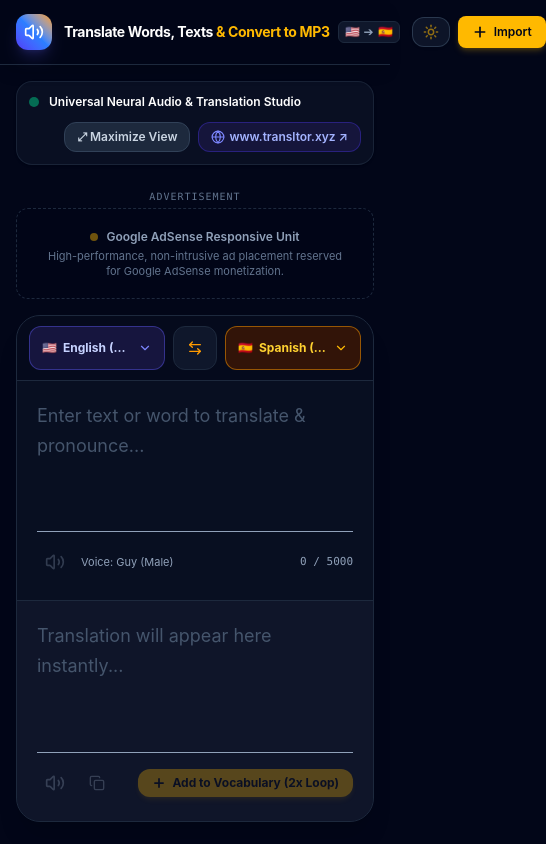
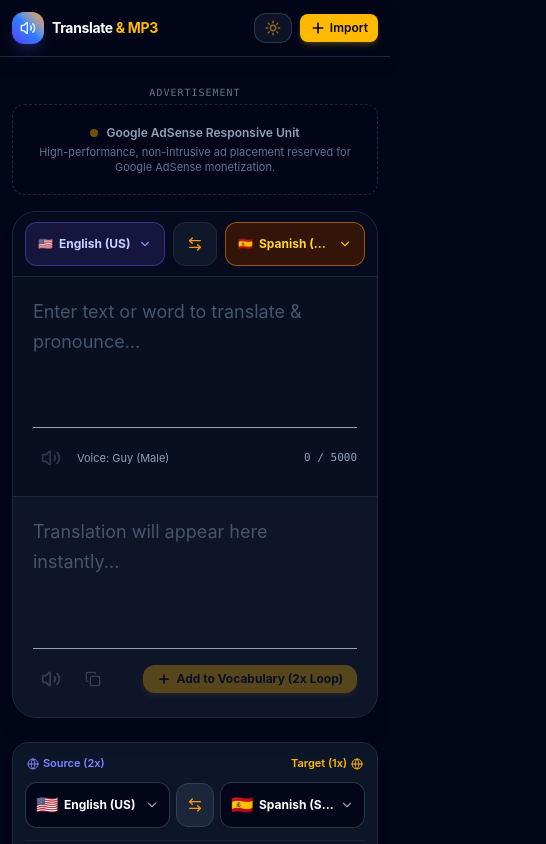
Before and after one commit to doaakohela/transltor-app, a React (Vite) app: page / in a window 390 px wide. Shown: the top 844 px of the page, 546 px wide, since content can reach past the window. Built offline with nearby package versions, Linux system fonts and the light colour scheme.

Commit message:
refactor: cleanup UI layout and navigation
Remove unused state and layout wrappers, and optimize Navbar sizing for better mobile responsiveness.

```diff
--- a/src/App.tsx
+++ b/src/App.tsx
@@ -22,7 +22,6 @@ import {
   Layers,
   Sparkles,
   AlertCircle,
-  Globe,
   FolderDown,
   Repeat,
 } from 'lucide-react';
@@ -199,7 +198,6 @@ export default function App() {
 
   // Modals and UI state
   const [isBulkImportOpen, setIsBulkImportOpen] = useState(false);
-  const [isExpanded, setIsExpanded] = useState(false);
 
   const isPlayingRef = useRef(isPlaying);
   isPlayingRef.current = isPlaying;
@@ -447,63 +445,8 @@ export default function App() {
         onToggleTheme={handleToggleTheme}
       />
 
-      {/* Main Content Area */}
-      <main
-        className={`flex-1 w-full mx-auto py-4 space-y-6 transition-all duration-300 ${
-          isExpanded ? 'max-w-[98%] px-3 sm:px-6' : 'max-w-6xl px-4 sm:px-6'
-        }`}
-      >
-        {/* Top Header Controls & Official App Badge (Replaces old partner banner) */}
-        <div
-          className={`flex flex-col sm:flex-row items-start sm:items-center justify-between gap-3 rounded-2xl p-3 sm:p-4 border transition-colors ${
-            theme === 'light'
-              ? 'bg-white border-slate-200 shadow-sm'
-              : 'bg-slate-900/60 border-slate-800/80 shadow-sm'
-          }`}
-        >
-          <div className="flex items-center gap-2.5">
-            <span className="w-2.5 h-2.5 rounded-full bg-emerald-500 animate-pulse"></span>
-            <div className={`text-xs sm:text-sm ${theme === 'light' ? 'text-slate-700' : 'text-slate-300'}`}>
-              <span className={`font-semibold ${theme === 'light' ? 'text-slate-900' : 'text-white'}`}>
-                Universal Neural Audio &amp; Translation Studio
-              </span>
-              <span className={`mx-2 hidden md:inline ${theme === 'light' ? 'text-slate-400' : 'text-slate-500'}`}>·</span>
-              <span className={`text-xs hidden md:inline ${theme === 'light' ? 'text-slate-600 font-medium' : 'text-slate-400'}`}>
-                {is2x1x ? '2x Word + 1x Translation' : '1x Word + 2x Translation'} Memorization
-              </span>
-            </div>
-          </div>
-
-          <div className="flex items-center gap-2 self-end sm:self-auto shrink-0">
-            {/* In-Place Maximize Window Toggle */}
-            <button
-              onClick={() => setIsExpanded(!isExpanded)}
-              className={`px-3 py-1.5 rounded-xl text-xs font-semibold whitespace-nowrap shrink-0 transition-all flex items-center gap-1.5 cursor-pointer border ${
-                theme === 'light'
-                  ? 'bg-slate-100 hover:bg-slate-200 text-slate-800 border-slate-300 shadow-xs'
-                  : 'bg-slate-800 hover:bg-slate-700 text-slate-300 hover:text-white border-slate-700'
-              }`}
-              title="Toggle in-place expanded workstation view"
-            >
-              <span>{isExpanded ? '⤡ Compact View' : '⤢ Maximize View'}</span>
-            </button>
-
-            <a
-              href="https://www.transltor.xyz"
-              target="_blank"
-              rel="noopener noreferrer"
-              className={`px-3 py-1.5 rounded-xl text-xs font-semibold whitespace-nowrap shrink-0 transition-all flex items-center gap-1 cursor-pointer border ${
-                theme === 'light'
-                  ? 'bg-indigo-50 hover:bg-indigo-100 text-indigo-900 border-indigo-200 font-bold shadow-xs'
-                  : 'bg-indigo-950/60 hover:bg-indigo-900/70 text-indigo-300 border-indigo-800/60'
-              }`}
-              title="Visit Official Domain"
-            >
-              <Globe className={`w-3.5 h-3.5 shrink-0 ${theme === 'light' ? 'text-indigo-600' : 'text-indigo-400'}`} />
-              <span>www.transltor.xyz ↗</span>
-            </a>
-          </div>
-        </div>
+      {/* Main Content Area (Auto-maximized on mobile for maximum workspace width) */}
+      <main className="flex-1 w-full mx-auto py-3 sm:py-4 space-y-5 sm:space-y-6 max-w-[98%] px-2 sm:px-4 md:max-w-6xl md:px-6 transition-all duration-300">
 
         {/* Top Google AdSense Responsive Leaderboard Unit */}
         <AdSenseSlot format="leaderboard" />
--- a/src/components/Navbar.tsx
+++ b/src/components/Navbar.tsx
@@ -45,30 +45,38 @@ export const Navbar: React.FC<NavbarProps> = ({
           : 'bg-slate-950/95 border-slate-800 shadow-lg'
       }`}
     >
-      <div className="max-w-6xl mx-auto px-4 sm:px-6 h-16 flex items-center justify-between gap-3 md:gap-6">
+      <div className="max-w-6xl mx-auto px-3 sm:px-6 h-14 sm:h-16 flex items-center justify-between gap-2 sm:gap-3 md:gap-6">
         {/* Brand & Language Flags */}
         <div
           onClick={() => onViewChange('player')}
-          className="flex items-center gap-3 shrink-0 cursor-pointer group"
+          className="flex items-center gap-2 sm:gap-3 min-w-0 sm:shrink-0 cursor-pointer group"
           title="Return to Studio Workstation"
         >
-          <div className="w-9 h-9 rounded-xl bg-gradient-to-tr from-indigo-600 via-blue-500 to-amber-500 flex items-center justify-center shadow-lg shadow-indigo-500/20 group-hover:scale-105 transition-transform">
-            <Volume2 className="w-5 h-5 text-white" />
+          <div className="w-8 h-8 sm:w-9 sm:h-9 shrink-0 rounded-xl bg-gradient-to-tr from-indigo-600 via-blue-500 to-amber-500 flex items-center justify-center shadow-lg shadow-indigo-500/20 group-hover:scale-105 transition-transform">
+            <Volume2 className="w-4 h-4 sm:w-5 sm:h-5 text-white" />
           </div>
-          <div>
-            <div className="flex items-center gap-2">
+          <div className="min-w-0">
+            <div className="flex items-center gap-2 min-w-0">
               <span
-                className={`text-sm sm:text-base font-bold tracking-tight font-sans whitespace-nowrap ${
+                className={`text-sm sm:text-base font-bold tracking-tight font-sans whitespace-nowrap truncate ${
                   isLight ? 'text-slate-900' : 'text-white'
                 }`}
               >
-                Translate Words, Texts{' '}
-                <span className={isLight ? 'text-amber-600' : 'text-amber-400'}>
-                  &amp; Convert to MP3
+                <span className="sm:hidden">
+                  Translate{' '}
+                  <span className={isLight ? 'text-amber-600' : 'text-amber-400'}>
+                    &amp; MP3
+                  </span>
+                </span>
+                <span className="hidden sm:inline">
+                  Translate Words, Texts{' '}
+                  <span className={isLight ? 'text-amber-600' : 'text-amber-400'}>
+                    &amp; Convert to MP3
+                  </span>
                 </span>
               </span>
               <span
-                className={`text-xs flex items-center gap-1 px-1.5 py-0.5 rounded-md border ${
+                className={`hidden sm:flex text-xs items-center gap-1 px-1.5 py-0.5 rounded-md border shrink-0 ${
                   isLight
                     ? 'bg-slate-100 border-slate-200 text-slate-800'
                     : 'bg-slate-900 border-slate-800 text-slate-300'
@@ -225,7 +233,7 @@ export const Navbar: React.FC<NavbarProps> = ({
           {/* Import List Button */}
           <button
             onClick={onOpenAddModal}
-            className="px-3.5 py-2 text-xs sm:text-sm font-semibold text-slate-950 bg-amber-400 hover:bg-amber-300 rounded-lg transition-all shadow-md shadow-amber-400/20 flex items-center gap-1.5 whitespace-nowrap shrink-0 cursor-pointer"
+            className="px-2.5 sm:px-3.5 py-1.5 sm:py-2 text-xs sm:text-sm font-semibold text-slate-950 bg-amber-400 hover:bg-amber-300 rounded-lg transition-all shadow-md shadow-amber-400/20 flex items-center gap-1 sm:gap-1.5 whitespace-nowrap shrink-0 cursor-pointer"
           >
             <Plus className="w-4 h-4 stroke-[2.5]" />
             <span className="hidden sm:inline">Import List</span>
```
Also changed, not shown: public/assets/aistudio/image_b4459f39.png (added), public/assets/aistudio/image_e14f10b2.png (added).
